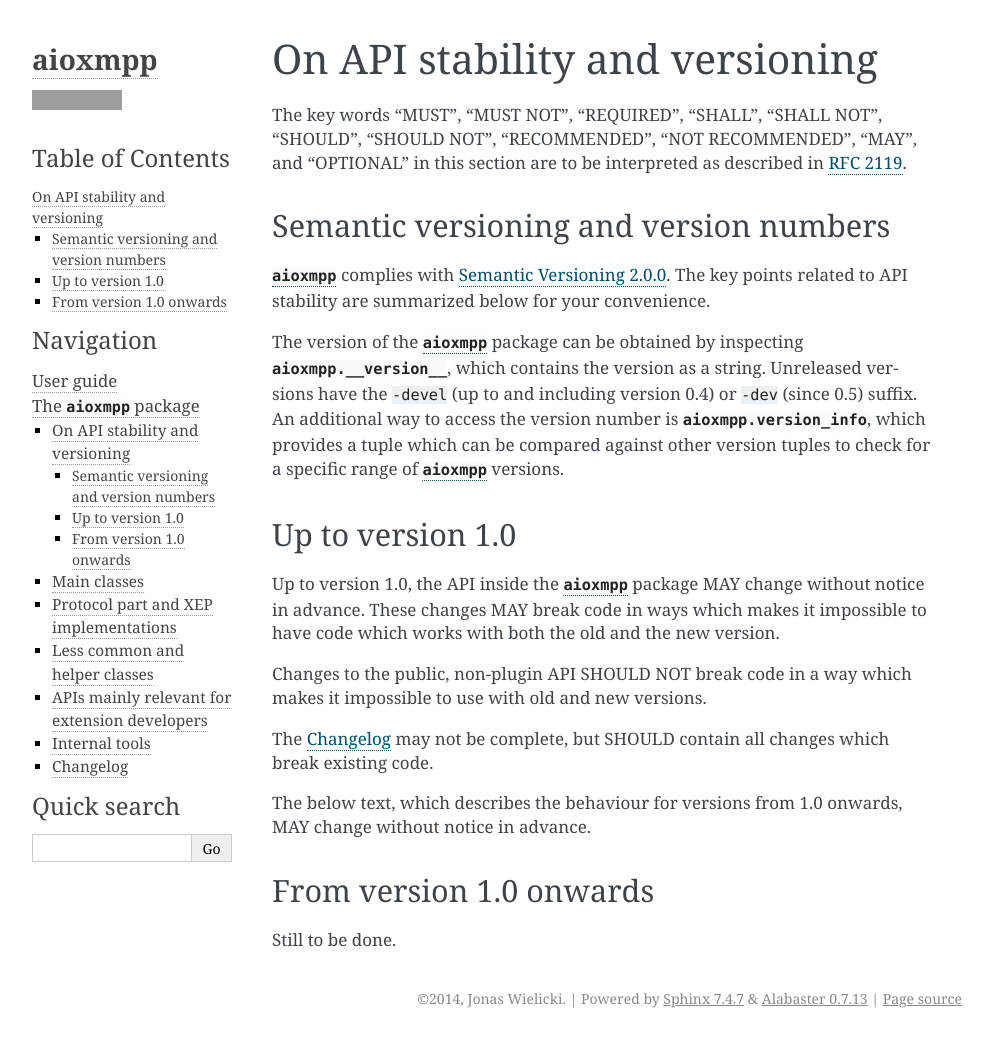
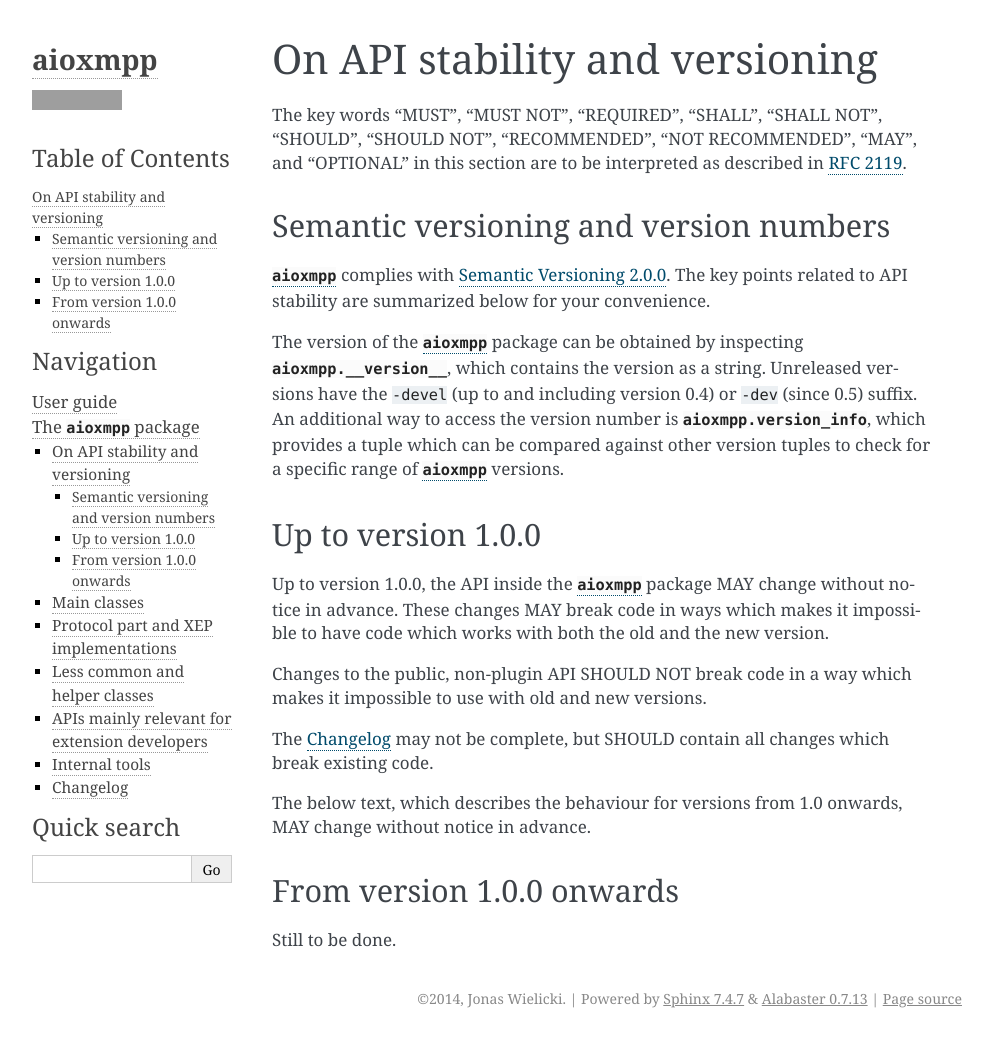
Before and after one commit to horazont/aioxmpp, a Sphinx documentation site: the page built from docs/api/stability.rst, in a window 1280 px wide. Shown: the whole page, without its empty margins (148-1141 px from the left). Built offline with Sphinx 7.4.7, drawn with Linux system fonts in a browser that asks for light colours; grey boxes are pictures that could not be loaded.

Commit message:
Include patch-level version in headings

```diff
--- a/docs/api/stability.rst
+++ b/docs/api/stability.rst
@@ -25,11 +25,11 @@
 
 __ http://semver.org/spec/v2.0.0.html
 
-Up to version 1.0
-=================
+Up to version 1.0.0
+===================
 
-Up to version 1.0, the API inside the :mod:`aioxmpp` package MAY change without
-notice in advance. These changes MAY break code in ways which makes it
+Up to version 1.0.0, the API inside the :mod:`aioxmpp` package MAY change
+without notice in advance. These changes MAY break code in ways which makes it
 impossible to have code which works with both the old and the new version.
 
 Changes to the public, non-plugin API SHOULD NOT break code in a way which
@@ -41,7 +41,7 @@
 The below text, which describes the behaviour for versions from 1.0 onwards,
 MAY change without notice in advance.
 
-From version 1.0 onwards
-========================
+From version 1.0.0 onwards
+==========================
 
 Still to be done.
```
